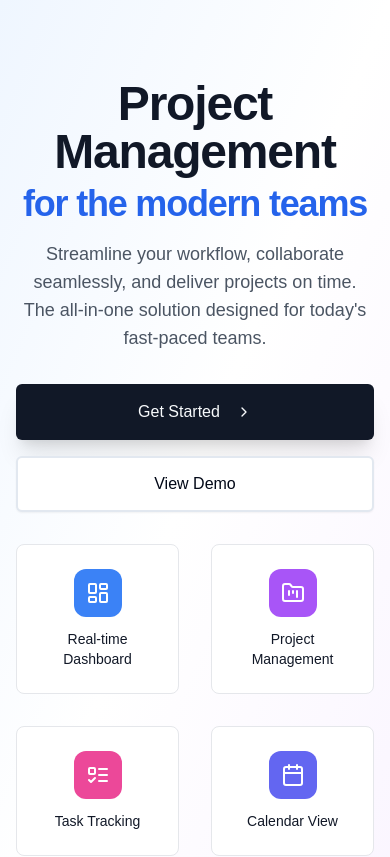
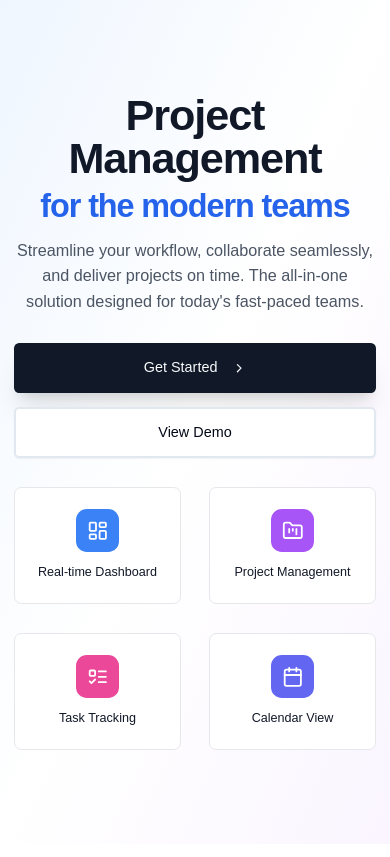
Before and after one commit to Alkiviadisp/project-management-app, a Next.js app: page / in a window 390 px wide. Shown: the top 857 px of the page. Built offline with nearby package versions, Linux system fonts and the light colour scheme.

Commit message:
Add root font size declaration in global styles
- Set the root font size to 90% for improved scalability and responsiveness across the application.

```diff
--- a/app/globals.css
+++ b/app/globals.css
@@ -1,6 +1,10 @@
 @tailwind base;
 @tailwind components;
 @tailwind utilities;
+
+:root {
+  font-size: 90%;
+}
 
 body {
   font-family: Arial, Helvetica, sans-serif;
```
